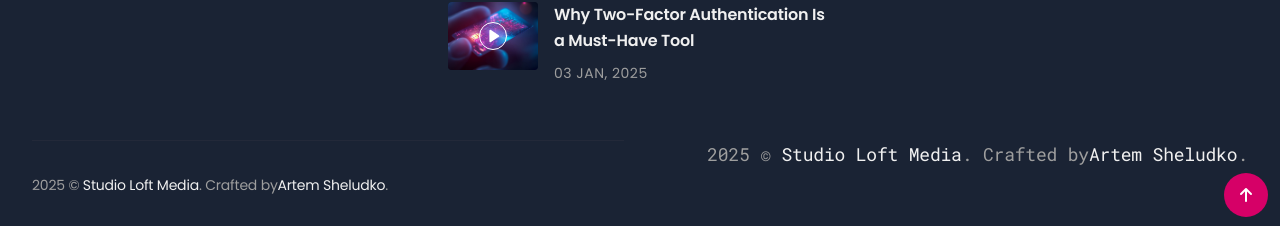
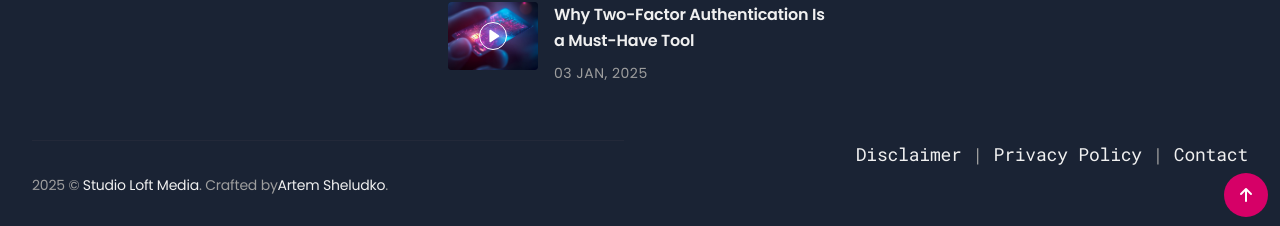
Before and after one commit to studioloft/studioloft.github.io, a Jekyll site: the page built from _posts/2024-11-15-automating-routine-tasks-with-bash-scripts.md, in a window 1280 px wide and 1400 px high, scrolled down 5558 px. Shown: the part 1171-1397 px from the top of the window. Built offline with Jekyll 4.4.1, drawn with Linux system fonts in a browser that asks for light colours.

Commit message:
footer updates, div name change

```diff
--- a/_includes/footer.html
+++ b/_includes/footer.html
@@ -102,7 +102,7 @@
 
       </div>
       <div class="col col-6 col-d-12">
-        <div class="copyright2">{{ site.time | date: '%Y' }} &copy; <a href="/">{{ site.data.settings.title }}</a>. Crafted by<a href="https://jekyllthemes.io/developers/artem-sheludko">Artem Sheludko</a>.</div>
+        <div class="rightfoot"><a href="https://studioloft.github.io/disclaimer/">Disclaimer</a> | <a href="https://studioloft.github.io/privacypolicy/">Privacy Policy</a> | <a href="https://studioloft.github.io/Contact/">Contact</a></div>
 
       </div>
     </div>
--- a/css/_3-modules/footer.scss
+++ b/css/_3-modules/footer.scss
@@ -233,6 +233,6 @@
     text-align: left;
   }
 }
-.copyright2 {
+.rightfoot {
     text-align: right;
 };
```
